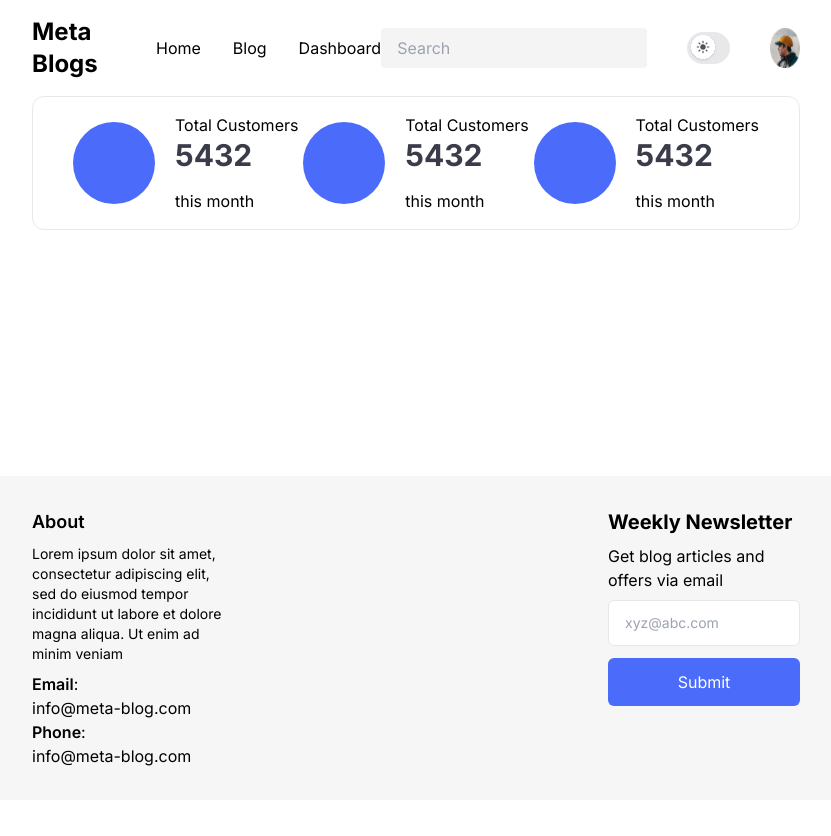
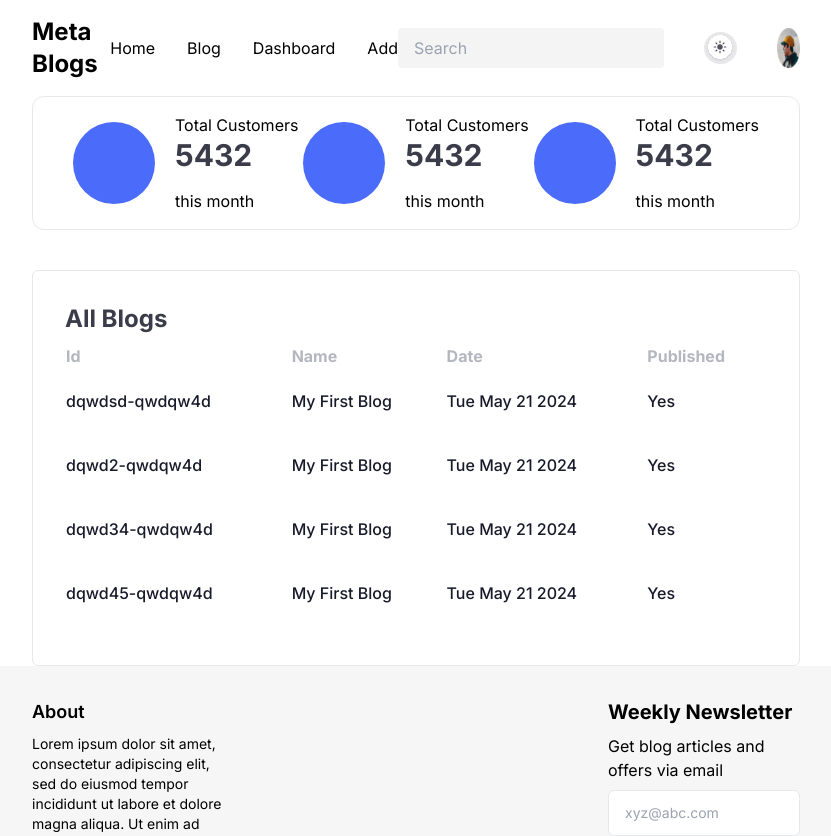
Before and after one commit to jeetshah47/meta-blogs, a Next.js app: page /dashboard in a window 1280 px wide. Shown: the top 836 px of the page, without its empty margins (224-1055 px from the left). Before the commit the page ends 800 px from the top, so only its background shows below. Built offline with nearby package versions, Linux system fonts and the light colour scheme; some icons are missing.

Commit message:
Created New blog form

```diff
--- a/app/blogs/[blogId]/page.tsx
+++ b/app/blogs/[blogId]/page.tsx
@@ -1,11 +1,11 @@
 const Blog = () => {
   const DataMap: { [index: string]: string } = {
     "image-url-0": "/imgs/dummer.png",
+    "text-head-1": "Research Your Destination",
     "text-para-1":
       "Traveling is an enriching experience that opens up new horizons, exposes us to different cultures, and creates memories that last a lifetime. However, traveling can also be stressful and overwhelming, especially if you don't plan and prepare adequately. In this blog article, we'll explore tips and tricks for a memorable journey and how to make the most of your travels.",
     "text-para-2":
       "One of the most rewarding aspects of traveling is immersing yourself in the local culture and customs. This includes trying local cuisine, attending cultural events and festivals, and interacting with locals. Learning a few phrases in the local language can also go a long way in making connections and showing respect.",
-    "text-head-1": "Research Your Destination",
     "text-para-3":
       "Before embarking on your journey, take the time to research your destination. This includes understanding the local culture, customs, and laws, as well as identifying top attractions, restaurants, and accommodations. Doing so will help you navigate your destination with confidence and avoid any cultural faux pas.",
   };
@@ -20,7 +20,7 @@ const Blog = () => {
         </picture>
       ),
       "text-para": <p className="text-xl leading-8 py-6">{data}</p>,
-      "text-head": <p className="text-2xl font-semibold text-head-dark dark:text-head-primary">{data}</p>,
+      "text-head": <p className="text-2xl pt-4 font-semibold text-head-dark dark:text-head-primary">{data}</p>,
     };
     return keyToComponents[fieldKey];
   };
--- /dev/null
+++ b/app/blogs/components/Input/title-input.tsx
@@ -0,0 +1,31 @@
+import { useState } from "react";
+
+const TitleInput = () => {
+  const [value, setValue] = useState("");
+  const [inputOn, setInputOn] = useState(true);
+
+  const handleShow = () => {
+    value && setInputOn(!inputOn);
+  };
+
+  return (
+    <div className="w-3/4 py-4">
+      {inputOn && (
+        <input
+          placeholder="Title"
+          value={value}
+          onChange={(e) => setValue(e.target.value)}
+          onBlur={handleShow}
+          className="bg-primary dark:bg-dark-secondary outline-none w-full py-2 px-4 rounded font-bold text-2xl"
+        />
+      )}
+      {!inputOn && (
+        <p className="text-2xl pt-4 font-semibold text-head-dark dark:text-head-primary cursor-pointer" onClick={handleShow}>
+          {value}
+        </p>
+      )}
+    </div>
+  );
+};
+
+export default TitleInput;
--- /dev/null
+++ b/app/blogs/components/cover/Cover.tsx
@@ -0,0 +1,39 @@
+import { useRef, useState } from "react";
+import { Icon } from "@iconify/react";
+
+const Cover = () => {
+  const [image, setImage] = useState("");
+  const ref = useRef()
+  const handleImage = (e: React.ChangeEvent<HTMLInputElement>) => {
+    if (e.target.files) {
+      const file = e.target.files[0];
+      console.log(URL.createObjectURL(file));
+       setImage(URL.createObjectURL(file))
+    }
+  };
+
+  return (
+    <div className="w-3/4 min-h-80 bg-primary dark:bg-dark-secondary outline-none rounded font-bold text-2xl flex items-center justify-center">
+      {!image && (
+        <>
+          <input
+            onChange={handleImage}
+            type="file"
+            id="cover-img"
+            className="hidden"
+          />
+          <label htmlFor="cover-img" className="cursor-pointer">
+            <Icon icon={"gridicons:add"} fontSize={"36px"} />
+          </label>
+        </>
+      )}
+      {image && (
+        <picture className="w-full">
+          <img src={image} className="w-full h-full" alt="cover photo" />
+        </picture>
+      )}
+    </div>
+  );
+};
+
+export default Cover;
--- /dev/null
+++ b/app/blogs/new/page.tsx
@@ -0,0 +1,14 @@
+"use client";
+import Cover from "../components/cover/Cover";
+import TitleInput from "../components/Input/title-input";
+
+const NewBlog = () => {
+  return (
+    <div className="flex flex-col items-center">
+      <Cover />
+      <TitleInput />
+    </div>
+  );
+};
+
+export default NewBlog;
--- a/app/components/common/footer/footer.tsx
+++ b/app/components/common/footer/footer.tsx
@@ -1,6 +1,12 @@
+"use client";
+import { usePathname } from "next/navigation";
+
 const Footer = () => {
+  const path = usePathname();
+  console.log(path);
+
   return (
-    <div className="flex justify-between w-3/5 py-8">
+    <div className={"flex justify-between w-3/5 py-8"}>
       <div className="w-1/4">
         <p className="text-lg font-semibold">About</p>
         <div className="py-2">
@@ -26,7 +32,9 @@ const Footer = () => {
               className="outline-none py-3 px-4 border rounded-md dark:border-dark-primary text-sm w-full bg-white dark:bg-dark-secondary"
               placeholder="xyz@abc.com"
             />
-            <button className="bg-blue rounded-md  text-white w-full py-3">Submit</button>
+            <button className="bg-blue rounded-md  text-white w-full py-3">
+              Submit
+            </button>
           </div>
         </div>
       </div>
--- a/app/components/common/nav/nav.tsx
+++ b/app/components/common/nav/nav.tsx
@@ -12,6 +12,7 @@ const NavBar = () => {
         <Link href={"/"}>Home</Link>
         <Link href={"/blogs/1"}>Blog</Link>
         <Link href={"/dashboard"}>Dashboard</Link>
+        <Link href={"/blogs/new"}>Add</Link>
       </div>
       <div className="flex items-center gap-10">
         <input
--- a/app/dashboard/components/post-table/post-table.tsx
+++ b/app/dashboard/components/post-table/post-table.tsx
@@ -1,10 +1,43 @@
+import { Blog } from "../../types/post";
+import Table from "./table";
+
 const PostTable = () => {
+  const rawData: Blog[] = [
+    {
+      date: new Date(),
+      id: "dqwdsd-qwdqw4d",
+      name: "My First Blog",
+      published: true,
+    },
+    {
+      date: new Date(),
+      id: "dqwd2-qwdqw4d",
+      name: "My First Blog",
+      published: true,
+    },
+    {
+      date: new Date(),
+      id: "dqwd34-qwdqw4d",
+      name: "My First Blog",
+      published: true,
+    },
+    {
+      date: new Date(),
+      id: "dqwd45-qwdqw4d",
+      name: "My First Blog",
+      published: true,
+    },
+  ];
+
   return (
-    <div className="bg-white dark:bg-dark-secondary rounded-md p-8">
+    <div className=" rounded-md p-8 border border-secondary dark:border-dark-primary bg-white dark:bg-dark-secondary">
       <div>
-        <p className="text-primary font-bold dark:text-head-primary">
+        <p className="text-primary text-2xl font-bold dark:text-head-primary">
           All Blogs
         </p>
+        <div className="py-2">
+          <Table blogs={rawData} />
+        </div>
       </div>
     </div>
   );
--- a/app/dashboard/components/post-table/table.tsx
+++ b/app/dashboard/components/post-table/table.tsx
@@ -0,0 +1,30 @@
+import { DataType } from "../../types/post";
+
+const Table = ({ blogs }: DataType) => {
+  return (
+    <div>
+      <table className="table-auto border-collapse w-full">
+        <thead className="text-left text-table-head">
+          <tr>
+            <th>Id</th>
+            <th>Name</th>
+            <th>Date</th>
+            <th>Published</th>
+          </tr>
+        </thead>
+        <tbody>
+          {blogs.map((blog) => (
+            <tr key={blog.id} className="text-head-dark font-medium dark:text-white">
+              <td className="py-5">{blog.id}</td>
+              <td>{blog.name}</td>
+              <td>{blog.date.toDateString()}</td>
+              <td>{blog.published ? "Yes" : "No"}</td>
+            </tr>
+          ))}
+        </tbody>
+      </table>
+    </div>
+  );
+};
+
+export default Table;
--- a/app/dashboard/page.tsx
+++ b/app/dashboard/page.tsx
@@ -1,11 +1,14 @@
 "use client";
 
+import PostTable from "./components/post-table/post-table";
 import Stats from "./components/stats/Stats";
 
 const DashboardPage = () => {
   return (
     <div>
       <Stats />
+      <div className="h-10" />
+      <PostTable />
     </div>
   );
 };
--- /dev/null
+++ b/app/dashboard/types/post.ts
@@ -0,0 +1,10 @@
+export interface Blog {
+  id: string;
+  name: string;
+  date: Date;
+  published: boolean;
+}
+
+export interface DataType {
+  blogs: Blog[];
+}
--- a/app/layout.tsx
+++ b/app/layout.tsx
@@ -18,9 +18,11 @@ export default function RootLayout({
 }>) {
   return (
     <html lang="en">
-      <body className={inter.className + " " + "bg-white dark:bg-dark-primary dark:text-white duration-300"}>
+      <body
+        className={`${inter.className} bg-white dark:bg-dark-primary dark:text-white duration-300`}
+      >
         <div className="flex-initial  w-3/5 py-4">
-          <NavBar  />
+          <NavBar />
         </div>
         <div className="flex-auto w-3/5">{children}</div>
         <div className="flex-initial w-full flex justify-center bg-white-footer dark:bg-black-footer">
--- a/tailwind.config.ts
+++ b/tailwind.config.ts
@@ -35,7 +35,8 @@ const config: Config = {
         "primary": "#3B3C4A",
         "dark-primary": "#BABABF",
         "head-dark": "#181A2A",
-        "head-primary": "#FFFFFF"
+        "head-primary": "#FFFFFF",
+        "table-head": "#B5B7C0"
       }
     },
   },
```
Also changed, not shown: 2 other files (tests, documents, lock files or other folders).
